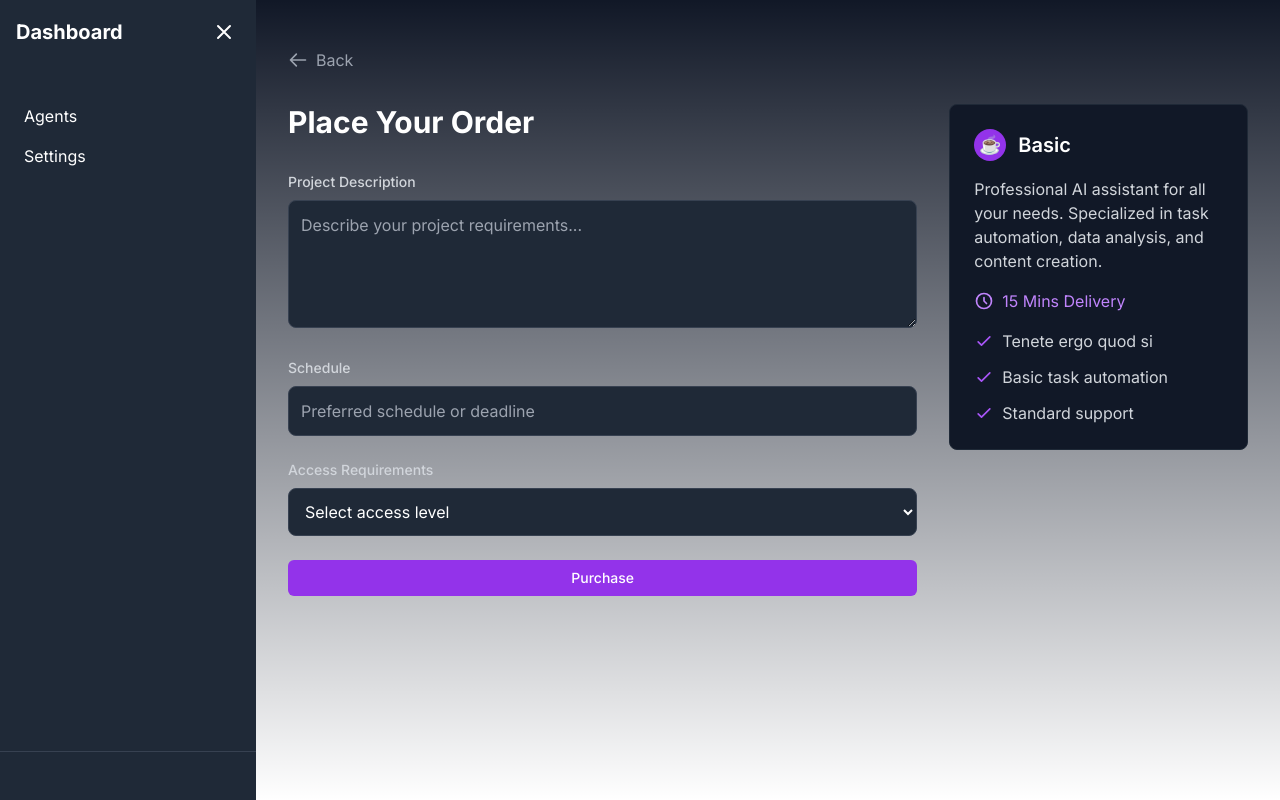
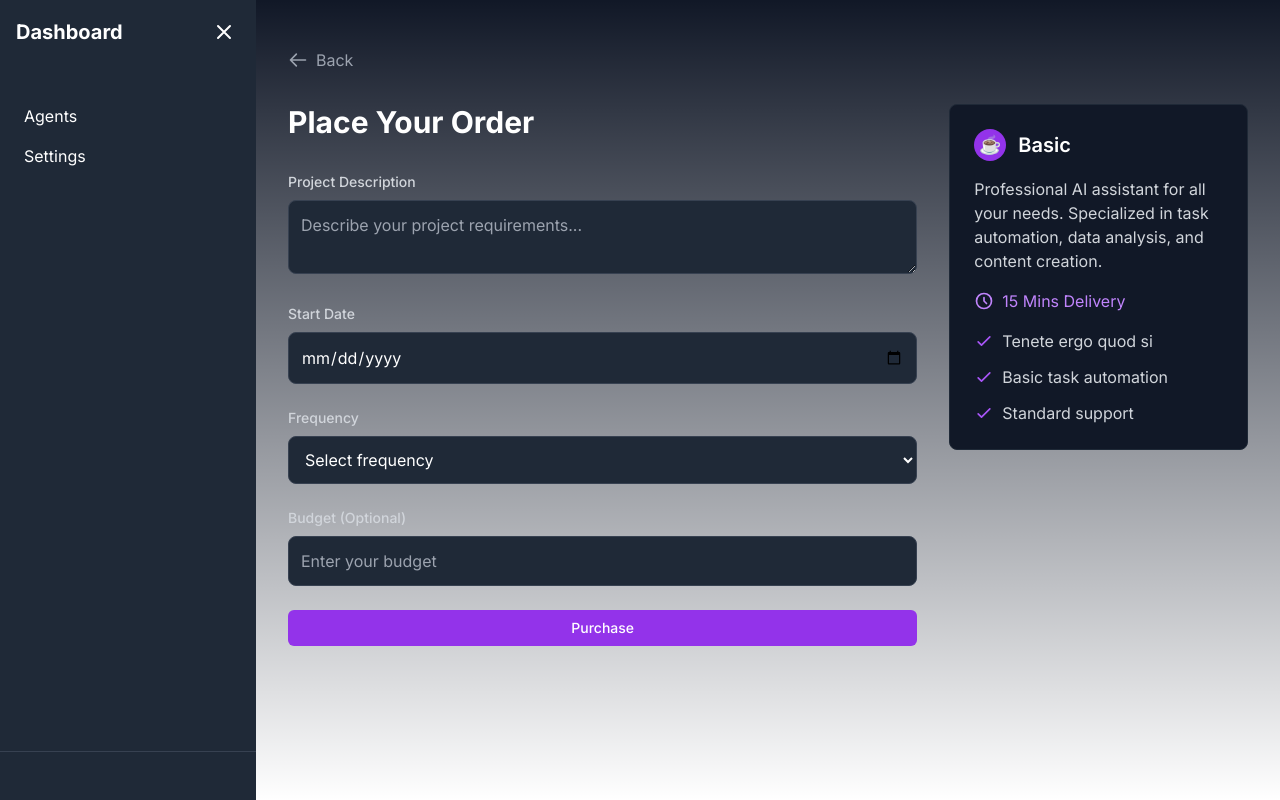
Before and after one commit to tfcbot/agentic-dashboard-template, a Next.js app: page /agent/1/intake in a window 1280 px wide. Built offline with nearby package versions, Linux system fonts and the light colour scheme; no server answers.

Commit message:
fix form validation

```diff
--- a/src/components/OrderForm.tsx
+++ b/src/components/OrderForm.tsx
@@ -5,15 +5,13 @@ import { useRouter } from 'next/navigation';
 import { Button } from './ui/button';
 import { AgentService } from '@/services/agentService';
 import { RetroLoadingOverlay } from './RetroLoadingOverlay';
-import type { PackageTypeKey } from '@/types';
+import { validateOrderForm } from '@/lib/validation/orderForm';
+import type { PackageTypeKey, OrderFormData } from '@/types/agent';
+import type { FormErrors, FormTouched, OrderFormState, FrequencyType } from '@/types/forms';
 
 interface OrderFormProps {
   agentId: string;
   initialPackage: PackageTypeKey;
-}
-
-interface FormErrors {
-  [key: string]: string;
 }
 
 export function OrderForm({ agentId, initialPackage }: OrderFormProps) {
@@ -21,16 +19,75 @@ export function OrderForm({ agentId, initialPackage }: OrderFormProps) {
   const [isSubmitting, setIsSubmitting] = useState(false);
   const [isSuccess, setIsSuccess] = useState(false);
   const [errors, setErrors] = useState<FormErrors>({});
-  const [formData, setFormData] = useState({
+  const [touched, setTouched] = useState<FormTouched>({});
+  const [attemptedSubmit, setAttemptedSubmit] = useState(false);
+  const [formData, setFormData] = useState<OrderFormState>({
     description: '',
-    schedule: '',
-    access: [] as string[],
+    startDate: null,
+    frequency: '',
+    budget: undefined,
     packageType: initialPackage,
     agentId,
   });
 
+  const validateField = (name: string, value: any) => {
+    // Skip validation for agentId since it's a prop
+    if (name === 'agentId') return '';
+
+    const formDataToValidate = {
+      description: formData.description,
+      startDate: formData.startDate,
+      frequency: formData.frequency,
+      budget: formData.budget,
+      packageType: formData.packageType,
+    };
+
+    const result = validateOrderForm({ ...formDataToValidate, [name]: value });
+    if (!result.success) {
+      const fieldError = result.errors.find(err => err.path === name);
+      return fieldError?.message || '';
+    }
+    return '';
+  };
+
   const handleSubmit = async (e: React.FormEvent) => {
     e.preventDefault();
+    console.log('Form submission started');
+    setAttemptedSubmit(true);
+
+    // Validate all fields except agentId
+    const formDataToValidate = {
+      description: formData.description,
+      startDate: formData.startDate,
+      frequency: formData.frequency,
+      budget: formData.budget,
+      packageType: formData.packageType,
+    };
+
+    const validationResult = validateOrderForm(formDataToValidate);
+    console.log('Validation result:', validationResult);
+
+    if (!validationResult.success) {
+      const newErrors: FormErrors = {};
+      validationResult.errors.forEach(err => {
+        newErrors[err.path] = err.message;
+      });
+      setErrors(newErrors);
+      console.log('Validation failed:', newErrors);
+      return;
+    }
+
+    // At this point, validation has passed, so we know all required fields are present
+    const submissionData: OrderFormData = {
+      description: formDataToValidate.description,
+      startDate: formDataToValidate.startDate!,
+      frequency: formDataToValidate.frequency as FrequencyType,
+      budget: formDataToValidate.budget,
+      packageType: formDataToValidate.packageType,
+      agentId,
+    };
+
+    console.log('Submitting data:', submissionData);
     setIsSubmitting(true);
     setErrors({});
 
@@ -38,7 +95,8 @@ export function OrderForm({ agentId, initialPackage }: OrderFormProps) {
       // Add initial delay to show loading state
       await new Promise(resolve => setTimeout(resolve, 2000));
 
-      const result = await AgentService.submitIntake(formData);
+      const result = await AgentService.submitIntake(submissionData);
+      console.log('Submission result:', result);
 
       if (!result.success) {
         if (result.error) {
@@ -46,19 +104,20 @@ export function OrderForm({ agentId, initialPackage }: OrderFormProps) {
         } else {
           setErrors({ form: 'Failed to submit purchase' });
         }
+        console.log('Submission failed:', errors);
         return;
       }
 
-      // Show success state
       setIsSuccess(true);
 
       // Add delay before redirecting to show success state
       await new Promise(resolve => setTimeout(resolve, 3000));
 
-      // Navigate to agent page
-      router.push(`/agent/${agentId}`);
+      // Navigate to homepage
+      router.push('/');
 
     } catch (error) {
+      console.error('Submission error:', error);
       setErrors({ form: 'An unexpected error occurred' });
     } finally {
       setIsSubmitting(false);
@@ -69,25 +128,44 @@ export function OrderForm({ agentId, initialPackage }: OrderFormProps) {
     e: React.ChangeEvent<HTMLInputElement | HTMLTextAreaElement | HTMLSelectElement>
   ) => {
     const { name, value } = e.target;
-    setFormData((prev) => ({ ...prev, [name]: value }));
+    let parsedValue: any = value;
+
+    // Parse special input types
+    if (name === 'budget' && value) {
+      parsedValue = parseFloat(value);
+    } else if (name === 'startDate' && value) {
+      parsedValue = new Date(value);
+    }
+
+    setFormData((prev: OrderFormState) => ({ ...prev, [name]: parsedValue }));
+
+    if (touched[name] || attemptedSubmit) {
+      const error = validateField(name, parsedValue);
+      setErrors((prev: FormErrors) => ({ ...prev, [name]: error }));
+    }
   };
 
-  const handleAccessChange = (e: React.ChangeEvent<HTMLSelectElement>) => {
-    setFormData((prev) => ({
-      ...prev,
-      access: [e.target.value],
-    }));
+  const handleBlur = (e: React.FocusEvent<HTMLInputElement | HTMLTextAreaElement | HTMLSelectElement>) => {
+    const { name } = e.target;
+    setTouched((prev: FormTouched) => ({ ...prev, [name]: true }));
+    const error = validateField(name, formData[name as keyof OrderFormState]);
+    setErrors((prev: FormErrors) => ({ ...prev, [name]: error }));
   };
+
+  const getInputClassName = (fieldName: string) => `
+    w-full bg-gray-800 rounded-lg border
+    ${(touched[fieldName] || attemptedSubmit) && errors[fieldName]
+      ? 'border-red-500'
+      : 'border-gray-700'
+    }
+    text-white p-3
+  `;
 
   return (
     <form onSubmit={handleSubmit} className="space-y-6">
-      {/* Show loading overlay during submission */}
       {isSubmitting && !isSuccess && <RetroLoadingOverlay />}
-
-      {/* Show success overlay after successful submission */}
       {isSuccess && <RetroLoadingOverlay isSuccess />}
 
-      {/* Show error message if submission failed */}
       {errors.form && (
         <div className="bg-red-500 text-white p-4 rounded-lg mb-4">
           {errors.form}
@@ -100,59 +178,77 @@ export function OrderForm({ agentId, initialPackage }: OrderFormProps) {
         </label>
         <textarea
           name="description"
-          className={`w-full h-32 bg-gray-800 rounded-lg border ${
-            errors.description ? 'border-red-500' : 'border-gray-700'
-          } text-white p-3`}
+          className={getInputClassName('description')}
           value={formData.description}
           onChange={handleInputChange}
+          onBlur={handleBlur}
           placeholder="Describe your project requirements..."
           disabled={isSubmitting || isSuccess}
         />
-        {errors.description && (
+        {(touched.description || attemptedSubmit) && errors.description && (
           <p className="mt-1 text-sm text-red-500">{errors.description}</p>
         )}
       </div>
 
       <div>
         <label className="block text-sm font-medium text-gray-300 mb-2">
-          Schedule
+          Start Date
         </label>
         <input
-          type="text"
-          name="schedule"
-          className={`w-full bg-gray-800 rounded-lg border ${
-            errors.schedule ? 'border-red-500' : 'border-gray-700'
-          } text-white p-3`}
-          value={formData.schedule}
+          type="date"
+          name="startDate"
+          className={getInputClassName('startDate')}
+          value={formData.startDate ? formData.startDate.toISOString().split('T')[0] : ''}
           onChange={handleInputChange}
-          placeholder="Preferred schedule or deadline"
+          onBlur={handleBlur}
+          min={new Date().toISOString().split('T')[0]}
           disabled={isSubmitting || isSuccess}
         />
-        {errors.schedule && (
-          <p className="mt-1 text-sm text-red-500">{errors.schedule}</p>
+        {(touched.startDate || attemptedSubmit) && errors.startDate && (
+          <p className="mt-1 text-sm text-red-500">{errors.startDate}</p>
         )}
       </div>
 
       <div>
         <label className="block text-sm font-medium text-gray-300 mb-2">
-          Access Requirements
+          Frequency
         </label>
         <select
-          name="access"
-          className={`w-full bg-gray-800 rounded-lg border ${
-            errors.access ? 'border-red-500' : 'border-gray-700'
-          } text-white p-3`}
-          onChange={handleAccessChange}
-          value={formData.access[0] || ''}
+          name="frequency"
+          className={getInputClassName('frequency')}
+          value={formData.frequency}
+          onChange={handleInputChange}
+          onBlur={handleBlur}
           disabled={isSubmitting || isSuccess}
         >
-          <option value="">Select access level</option>
-          <option value="read">Read Only</option>
-          <option value="write">Read & Write</option>
-          <option value="admin">Full Admin Access</option>
+          <option value="">Select frequency</option>
+          <option value="one-time">One Time</option>
+          <option value="weekly">Weekly</option>
+          <option value="monthly">Monthly</option>
         </select>
-        {errors.access && (
-          <p className="mt-1 text-sm text-red-500">{errors.access}</p>
+        {(touched.frequency || attemptedSubmit) && errors.frequency && (
+          <p className="mt-1 text-sm text-red-500">{errors.frequency}</p>
+        )}
+      </div>
+
+      <div>
+        <label className="block text-sm font-medium text-gray-300 mb-2">
+          Budget (Optional)
+        </label>
+        <input
+          type="number"
+          name="budget"
+          className={getInputClassName('budget')}
+          value={formData.budget || ''}
+          onChange={handleInputChange}
+          onBlur={handleBlur}
+          placeholder="Enter your budget"
+          min="0"
+          step="0.01"
+          disabled={isSubmitting || isSuccess}
+        />
+        {(touched.budget || attemptedSubmit) && errors.budget && (
+          <p className="mt-1 text-sm text-red-500">{errors.budget}</p>
         )}
       </div>
 
@@ -160,6 +256,7 @@ export function OrderForm({ agentId, initialPackage }: OrderFormProps) {
         type="submit"
         className="w-full bg-purple-600 hover:bg-purple-700 text-white"
         disabled={isSubmitting || isSuccess}
+        onClick={() => console.log('Submit button clicked')}
       >
         {isSubmitting ? 'Processing...' : isSuccess ? 'Order Complete!' : 'Purchase'}
       </Button>
--- a/src/lib/validation/orderForm.ts
+++ b/src/lib/validation/orderForm.ts
@@ -1,33 +1,42 @@
 import { z } from 'zod';
 import { PackageTypeKey } from '@/types';
+
+// Helper function to validate future dates
+const isFutureDate = (date: Date) => {
+  const today = new Date();
+  today.setHours(0, 0, 0, 0);
+  return date >= today;
+};
 
 export const OrderFormSchema = z.object({
   description: z
     .string()
     .min(10, 'Description must be at least 10 characters')
     .max(1000, 'Description must not exceed 1000 characters'),
-  schedule: z
-    .string()
-    .min(5, 'Schedule must be at least 5 characters')
-    .max(200, 'Schedule must not exceed 200 characters'),
-  access: z
-    .array(z.string())
-    .min(1, 'Please select at least one access level')
-    .max(3, 'Maximum of 3 access levels allowed'),
+  startDate: z
+    .date()
+    .refine(isFutureDate, 'Start date must be in the future'),
+  frequency: z
+    .enum(['one-time', 'weekly', 'monthly'] as const, {
+      required_error: 'Please select a frequency',
+    }),
+  budget: z
+    .number()
+    .positive('Budget must be greater than 0')
+    .optional(),
   packageType: z.enum(['basic', 'standard', 'priority'] as const, {
     required_error: 'Please select a package',
-  }),
-  agentId: z.string().uuid('Invalid agent ID'),
+  })
 });
 
 export type OrderFormSchema = z.infer<typeof OrderFormSchema>;
 
-interface ValidationSuccess {
+export interface ValidationSuccess {
   success: true;
   data: OrderFormSchema;
 }
 
-interface ValidationError {
+export interface ValidationError {
   success: false;
   errors: Array<{
     path: string;
--- a/src/types/agent.ts
+++ b/src/types/agent.ts
@@ -49,8 +49,9 @@ export type PackageTypeKey = 'basic' | 'standard' | 'priority';
  */
 export interface OrderFormData {
   description: string;
-  schedule: string;
-  access: string[];
+  startDate: Date;
+  frequency: 'one-time' | 'weekly' | 'monthly';
+  budget?: number;
   packageType: PackageTypeKey;
   agentId: string;
 }
--- a/src/types/forms.ts
+++ b/src/types/forms.ts
@@ -1,5 +1,6 @@
 import { z } from 'zod';
 import { OrderFormSchema } from '@/lib/validation/orderForm';
+import { PackageTypeKey } from './agent';
 
 export type OrderFormSchema = z.infer<typeof OrderFormSchema>;
 
@@ -21,3 +22,18 @@ export type ValidationResult = ValidationSuccess | ValidationError;
 export interface FormErrors {
     [key: string]: string;
 }
+
+export interface FormTouched {
+    [key: string]: boolean;
+}
+
+export type FrequencyType = 'one-time' | 'weekly' | 'monthly';
+
+export interface OrderFormState {
+    description: string;
+    startDate: Date | null;
+    frequency: FrequencyType | '';
+    budget?: number;
+    packageType: PackageTypeKey;
+    agentId: string;
+}
```
Also changed, not shown: src/services/agentService.ts (+4 -4 lines).
